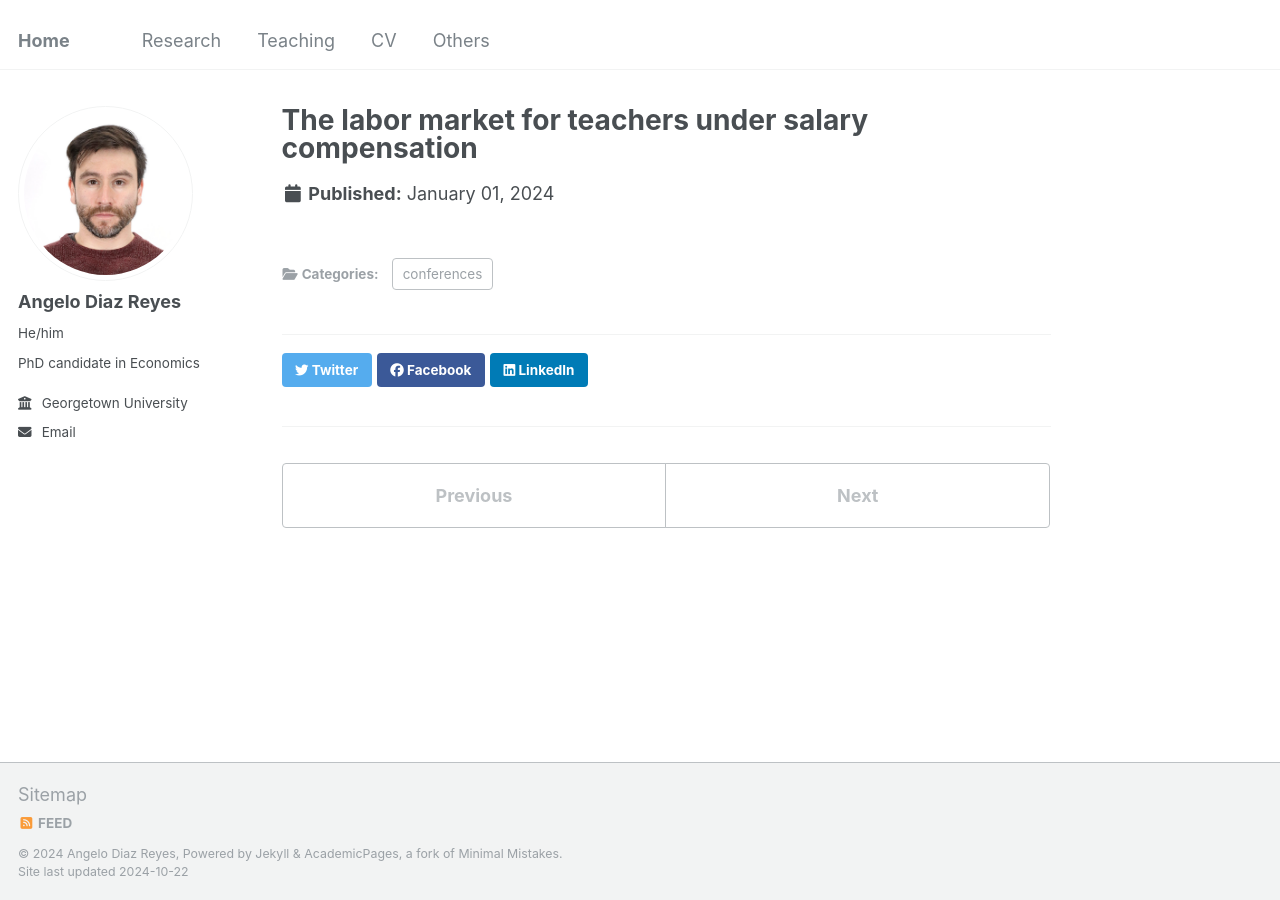
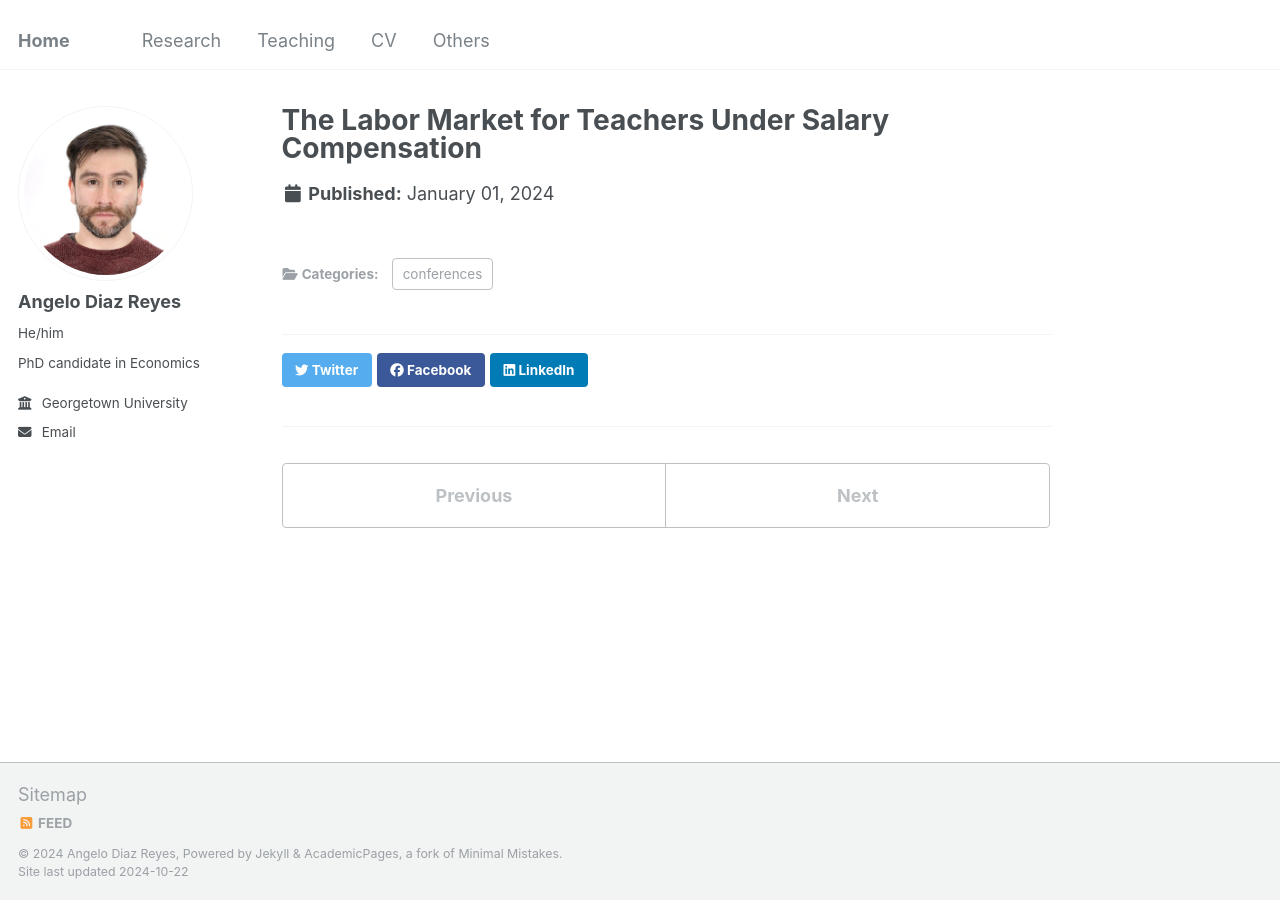
Before and after one commit to angelodiazreyes/angelodiazreyes.github.io, a Jekyll site: the page built from _publications/2024-01-01-paper.md, in a window 1280 px wide. Built offline with Jekyll 4.4.1, drawn with Linux system fonts in a browser that asks for light colours.

```diff
--- a/_publications/2024-01-01-paper.md
+++ b/_publications/2024-01-01-paper.md
@@ -1,5 +1,5 @@
 ---
-title: "The labor market for teachers under salary compensation"
+title: "The Labor Market for Teachers Under Salary Compensation"
 collection: publications
 category: conferences
 ---
```
